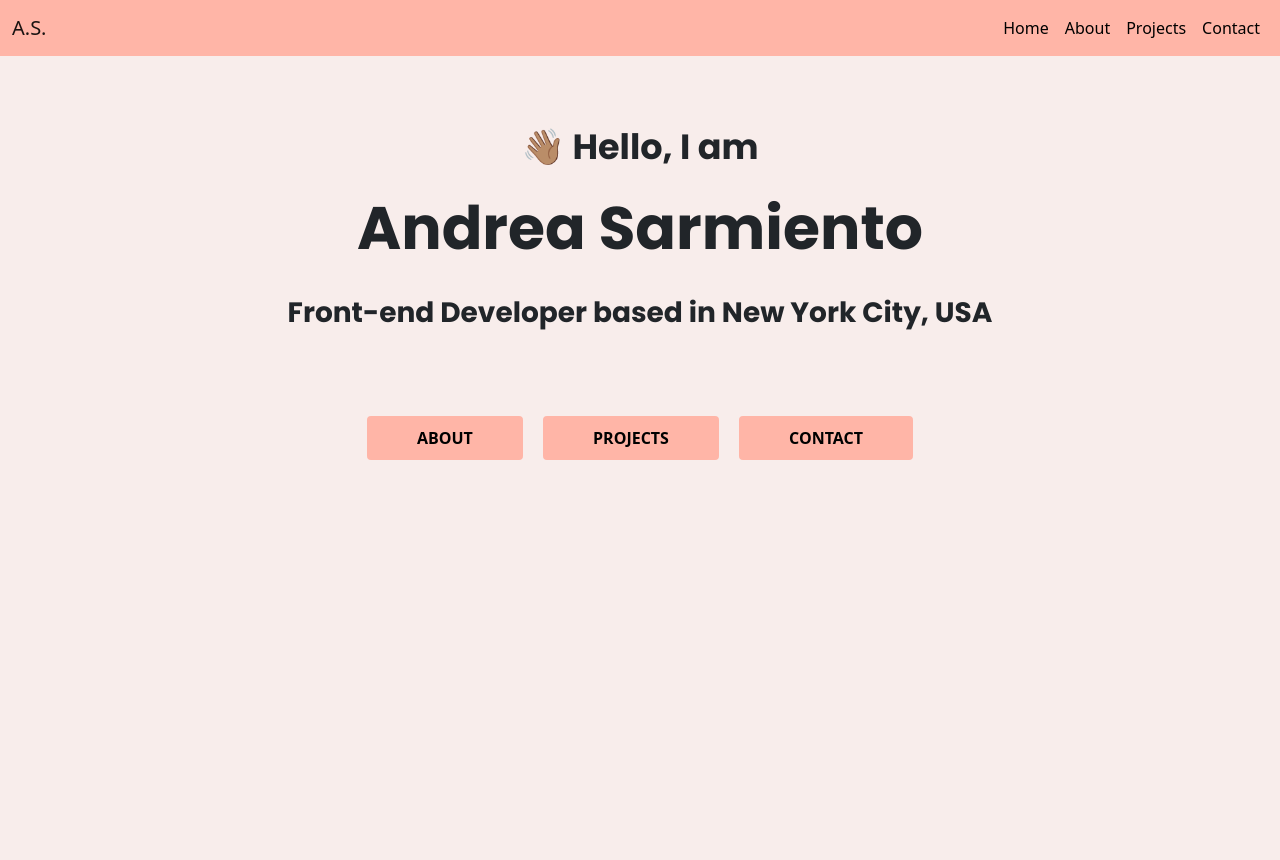
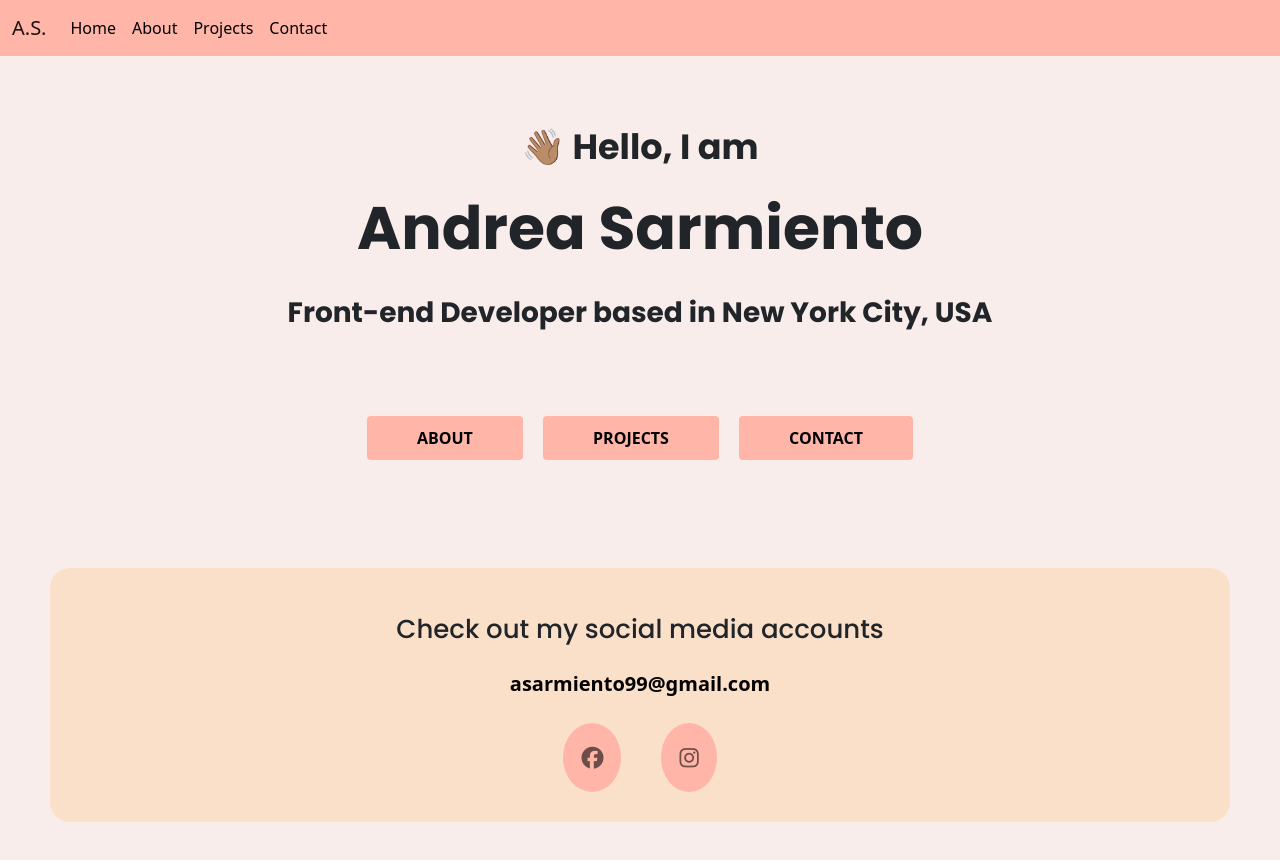
Before and after one commit to asarmie/Portfolio-Project, a plain HTML site: page index.html in a window 1280 px wide. Before the commit the page ends 800 px from the top, so only its background shows below. Drawn offline with nearby package versions, Linux system fonts and the light colour scheme.

Commit message:
added footer to homepage

```diff
--- a/index.html
+++ b/index.html
@@ -89,5 +89,25 @@
         <a href="/contact.html" class="link-branding">CONTACT</a>
       </button>
     </div>
+    <div>
+      <footer>
+        <div class="content-box d-flex justify-content-center m-3">
+          <h6>Check out my social media accounts</h6>
+        </div>
+        <div class="d-flex justify-content-center">
+          <a href="mailto:asarmiento99@gmail.com" class="email-link"
+            >asarmiento99@gmail.com</a
+          >
+        </div>
+        <div class="social-links d-flex justify-content-center mt-4">
+          <a href="#">
+            <i class="fab fa-facebook"></i>
+          </a>
+          <a href="#">
+            <i class="fab fa-instagram"></i>
+          </a>
+        </div>
+      </footer>
+    </div>
   </body>
 </html>
--- a/styles/styles.css
+++ b/styles/styles.css
@@ -30,12 +30,18 @@ h3 {
 h4 {
   margin: 0;
   font-size: 35px;
+  font-family: var(--main-font);
 }
 h5 {
   font-size: 60px;
   font-weight: bold;
   font-family: var(--main-font);
   text-align: center;
+  font-family: var(--main-font);
+}
+h6 {
+  font-size: 26px;
+  font-family: var(--main-font);
 }
 .all-buttons {
   display: block;
@@ -75,10 +81,10 @@ h5 {
   text-decoration: none;
   color: black;
   font-size: 20px;
+  font-weight: bold;
 }
 .email-link:hover {
-  text-decoration: underline 5px #9f7168;
-  color: black;
+  color: #6d4d47;
 }
 .nav-link {
   color: black !important;
@@ -86,10 +92,21 @@ h5 {
 .nav-link:hover {
   color: var(--main-color) !important;
 }
-.nav-list {
-  display: flex !important;
-  flex-wrap: wrap;
-  justify-content: flex-end !important;
-  align-content: flex-end !important;
-  flex-direction: column;
+footer {
+  margin: 100px 50px 60px 50px;
+  background-color: #fadfc9;
+  padding: 30px 0px 30px;
+  border-radius: 20px;
 }
+.social-links a {
+  color: #6d4d47;
+  padding: 18px;
+  margin: 0 20px;
+  border-radius: 50% 50%;
+  font-size: 22px;
+  background-color: var(--accent-color);
+}
+.social-links a:hover {
+  color: var(--accent-color);
+  background-color: #6d4d47;
+}
```
Also changed, not shown: projects.html (+2 -2 lines).
